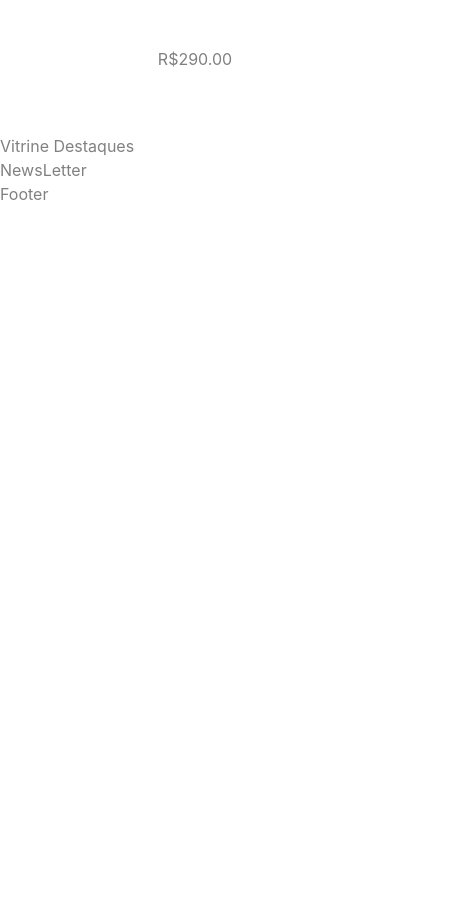
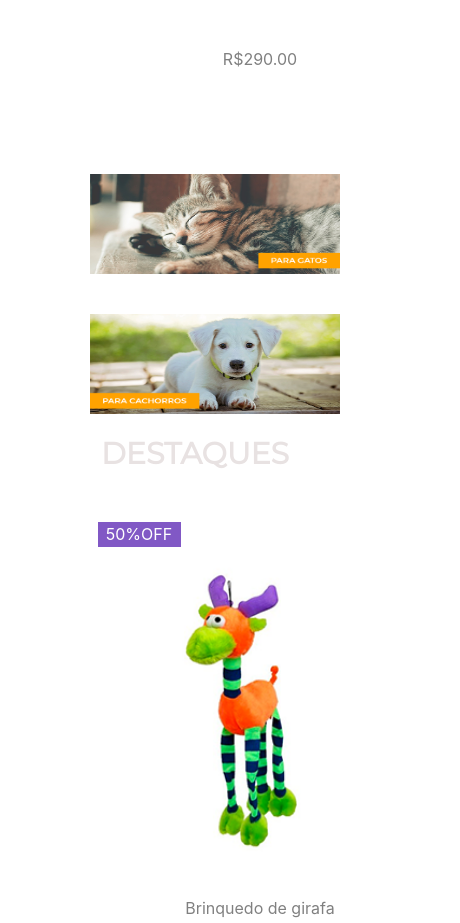
Before and after one commit to zecart22/petstore, a React (Create React App) app: page / in a window 390 px wide. Shown: the part 2685-3608 px from the top of the page, 460 px wide, since content can reach past the window. Before the commit the page ends 2891 px from the top, so only its background shows below. Built offline with nearby package versions, Linux system fonts and the light colour scheme.

Commit message:
feat/VitrineDestaque component done

```diff
--- a/src/components/CardProducts/index.tsx
+++ b/src/components/CardProducts/index.tsx
@@ -79,7 +79,7 @@ export const CardProducts = ({
             )}
 
             <Box
-              width="300px"
+              width="250px"
               h="325px"
               marginBottom={6}
               align-items="center"
--- a/src/components/VitrineDestaques/index.tsx
+++ b/src/components/VitrineDestaques/index.tsx
@@ -1,5 +1,44 @@
-import { Text } from "@chakra-ui/react";
+import { Heading, Flex } from "@chakra-ui/react";
+import { CardProducts } from "../CardProducts";
+import { useContext } from "react";
+import { ProductsContext } from "../../contexts/Products";
 
 export const VitrineDestaques = () => {
-  return <Text>Vitrine Destaques</Text>;
+  const { products } = useContext(ProductsContext);
+
+  return (
+    <>
+      <Heading
+        color={"theme.gray"}
+        fontFamily={"Montserrat"}
+        textAlign={"center"}
+        mt={5}
+        mb={5}
+      >
+        DESTAQUES
+      </Heading>
+      <Flex justifyContent={"center"} mt={10}>
+        <Flex
+          w="50vw"
+          bg="primary.main"
+          borderRadius="5px"
+          flexWrap={"wrap"}
+          flexDirection="row"
+          justifyContent={"space-around"}
+        >
+          {products &&
+            products.map((item) => (
+              <CardProducts
+                tittle={item.name}
+                descount={item.descount}
+                image={item.image}
+                isNew={item.isNew}
+                price={item.price}
+                selected={false}
+              />
+            ))}
+        </Flex>
+      </Flex>
+    </>
+  );
 };
--- a/src/components/VitrineNews/index.tsx
+++ b/src/components/VitrineNews/index.tsx
@@ -19,7 +19,7 @@ export const VitrineNews = () => {
       </Heading>
       <Flex justifyContent={"center"}>
         <Flex
-          w="99.2vw"
+          w="50vw"
           bg="primary.main"
           borderRadius="5px"
           flexWrap={"wrap"}
--- a/src/pages/Home/index.tsx
+++ b/src/pages/Home/index.tsx
@@ -1,4 +1,11 @@
-import { useMediaQuery, Box, Image, VStack } from "@chakra-ui/react";
+import {
+  useMediaQuery,
+  Box,
+  Image,
+  VStack,
+  HStack,
+  Flex,
+} from "@chakra-ui/react";
 
 import { Header } from "../../Header";
 import { Footer } from "../../components/Footer";
@@ -11,11 +18,14 @@ import { useContext } from "react";
 import { ProductsContext } from "../../contexts/Products";
 import { ImageSlider, ImageSliderMobile } from "../../components/Slider";
 import { dataBanners } from "../../components/Slider/dataBanners";
+import bannerDog from "../../assets/img/bannerDog.png";
+import bannerCat from "../../assets/img/bannerCat.png";
 
 export const Home = () => {
   const { products } = useContext(ProductsContext);
 
   const [isLargerThan1280] = useMediaQuery("(min-width: 1280px)");
+  const [isLargerThan750] = useMediaQuery("(min-width: 750px)");
 
   return (
     <Box>
@@ -35,6 +45,30 @@ export const Home = () => {
       </VStack>
       <BannerCategories />
       <VitrineNews />
+      {isLargerThan750 ? (
+        <>
+          <Flex
+            justifyContent={"center"}
+            flexDirection={"row"}
+            flexWrap={"wrap"}
+          >
+            <Image src={bannerCat} ml={10} mt={10} />
+            <Image src={bannerDog} ml={10} mt={10} />
+          </Flex>
+        </>
+      ) : (
+        <>
+          <Flex
+            justifyContent={"center"}
+            flexDirection={"row"}
+            flexWrap={"wrap"}
+          >
+            <Image src={bannerCat} ml={10} mt={10} w="250px" h="100px" />
+            <Image src={bannerDog} ml={10} mt={10} w="250px" h="100px" />
+          </Flex>
+        </>
+      )}
+
       <VitrineDestaques />
       <NewsLetter />
       <Footer />
```
